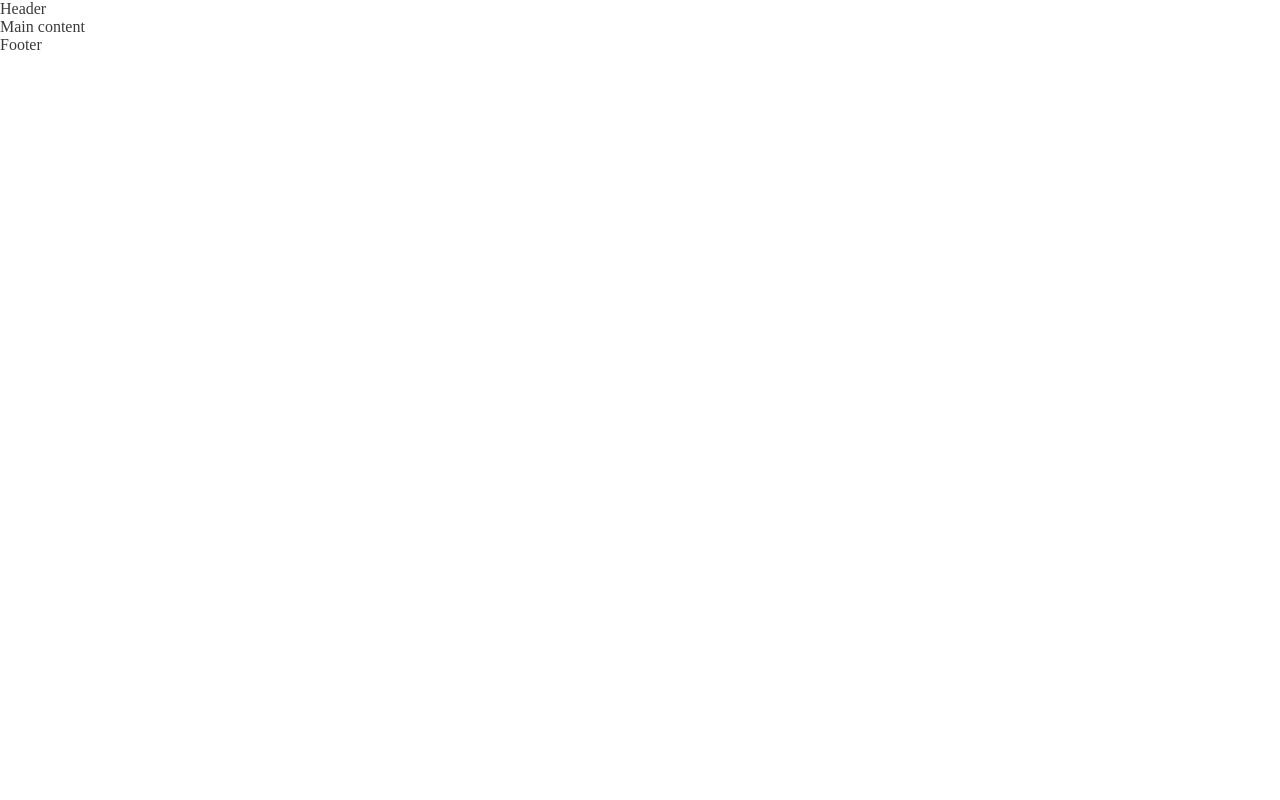
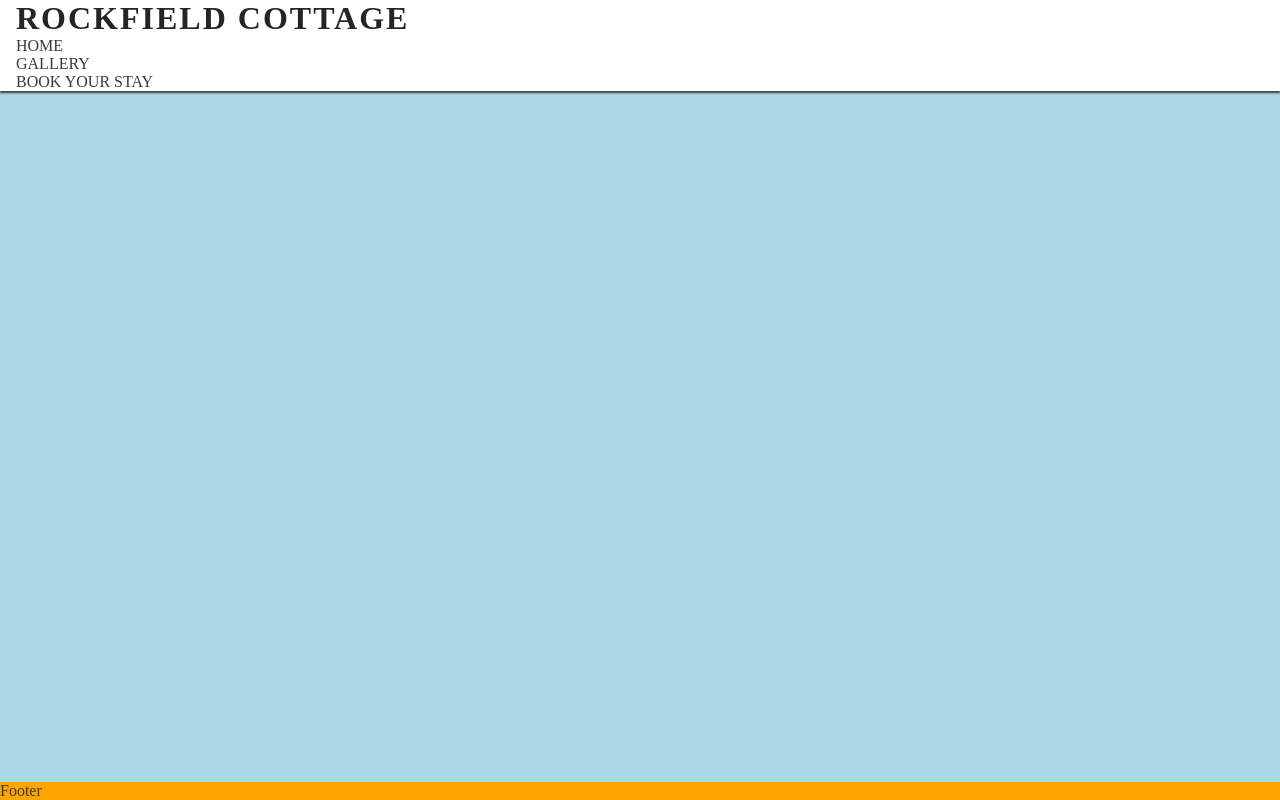
Before and after one commit to giselled02/rockfield, a plain HTML site: page index.html in a window 1280 px wide. Drawn offline with Linux system fonts and the light colour scheme.

Commit message:
add navbar elements

```diff
--- a/assets/css/style.css
+++ b/assets/css/style.css
@@ -13,3 +13,42 @@ body {
     /* Generic project styles */
     color: #3a3a3a;
 }
+
+/* Header */
+header {
+    background-color: #ffffff;
+    padding: 0 1rem;
+    position: fixed;
+    z-index: 99;
+    width: 100%;
+    box-shadow: 0 2px 2px #3a3a3a;
+}
+
+header a {
+    text-decoration: none;
+    color: inherit;
+}
+
+h1 {
+
+    text-transform: uppercase;
+    letter-spacing: 2px;
+    color: #252525;
+}
+
+#menu {
+    text-transform: uppercase;
+    list-style: none;
+}
+
+/* Main */
+main {
+    background-color: lightblue;
+    /* make main element ake up any surplus space to push footer down */
+    flex: 1 0 auto;
+}
+
+/* Footer */
+footer {
+    background-color: orange;
+}
--- a/index.html
+++ b/index.html
@@ -15,7 +15,16 @@
 <body>
     <!-- Header -->
     <header>
-        Header
+        <a href="index.html">
+            <h1 id="logo">Rockfield Cottage</h1>
+        </a>
+        <nav>
+            <ul id="menu">
+                <li><a href="">Home</a></li>
+                <li><a href="">Gallery</a></li>
+                <li><a href="">Book your stay</a></li>
+            </ul>
+        </nav>
     </header>
 
     <!-- Main content -->
```
